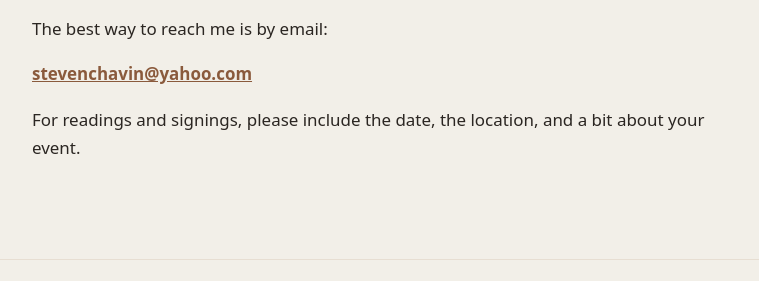
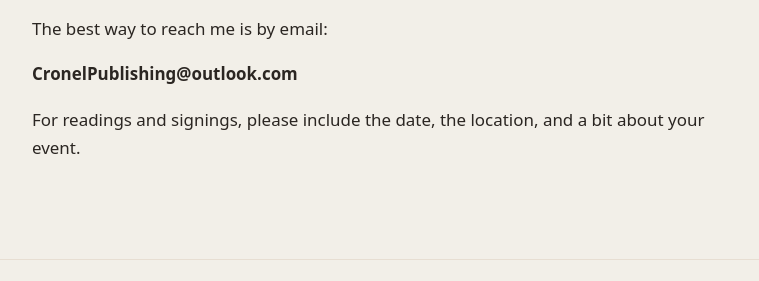
Before and after one commit to grantcox/cronelpub, an Eleventy site: page src/contact.md in a window 1280 px wide. Shown: the part 219-500 px from the top of the page, without its empty margins (260-1019 px from the left). Built offline with nearby package versions, Linux system fonts and the light colour scheme; Eleventy itself is replaced by a stand-in of ours; files that its build step writes are made by us from their sources.

Commit message:
Update Pages “contact”

```diff
--- a/src/contact.md
+++ b/src/contact.md
@@ -11,7 +11,7 @@ I'd love to hear from readers, book clubs, and event organizers.
 
 The best way to reach me is by email:
 
-**[{{ site.email }}](mailto:{{ site.email }})**
+**CronelPublishing@outlook.com**
 
 For readings and signings, please include the date, the location, and a bit
 about your event.
```
